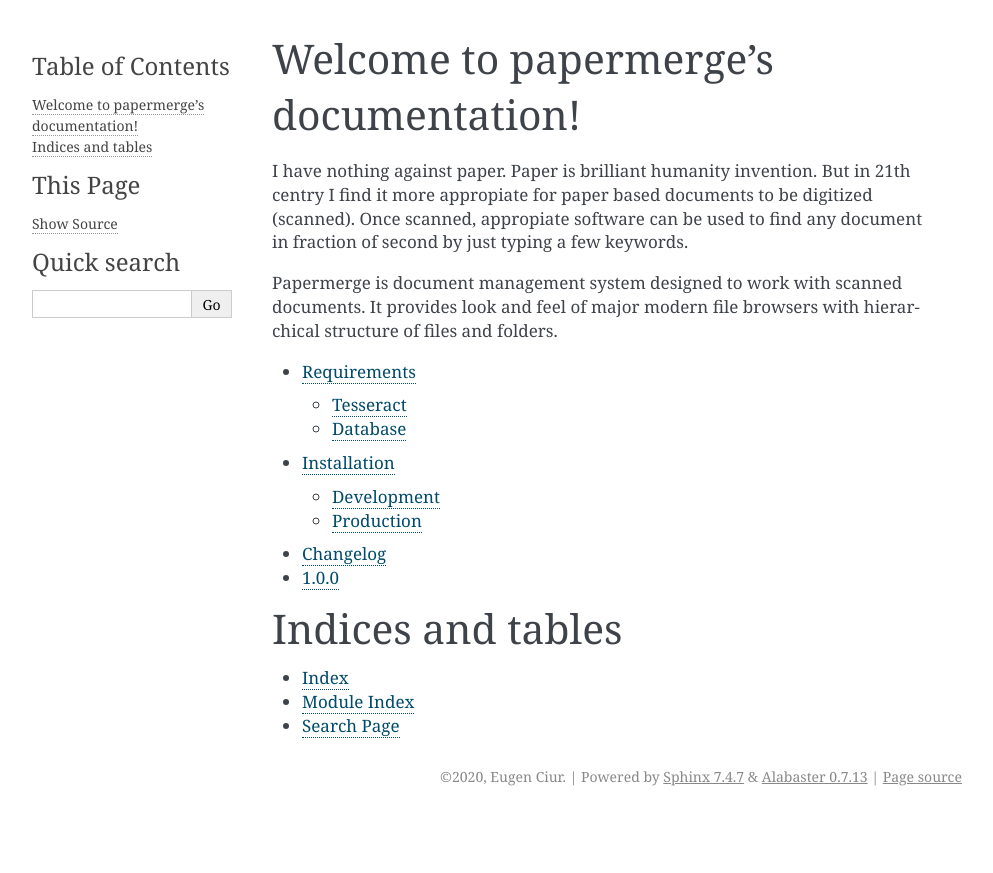
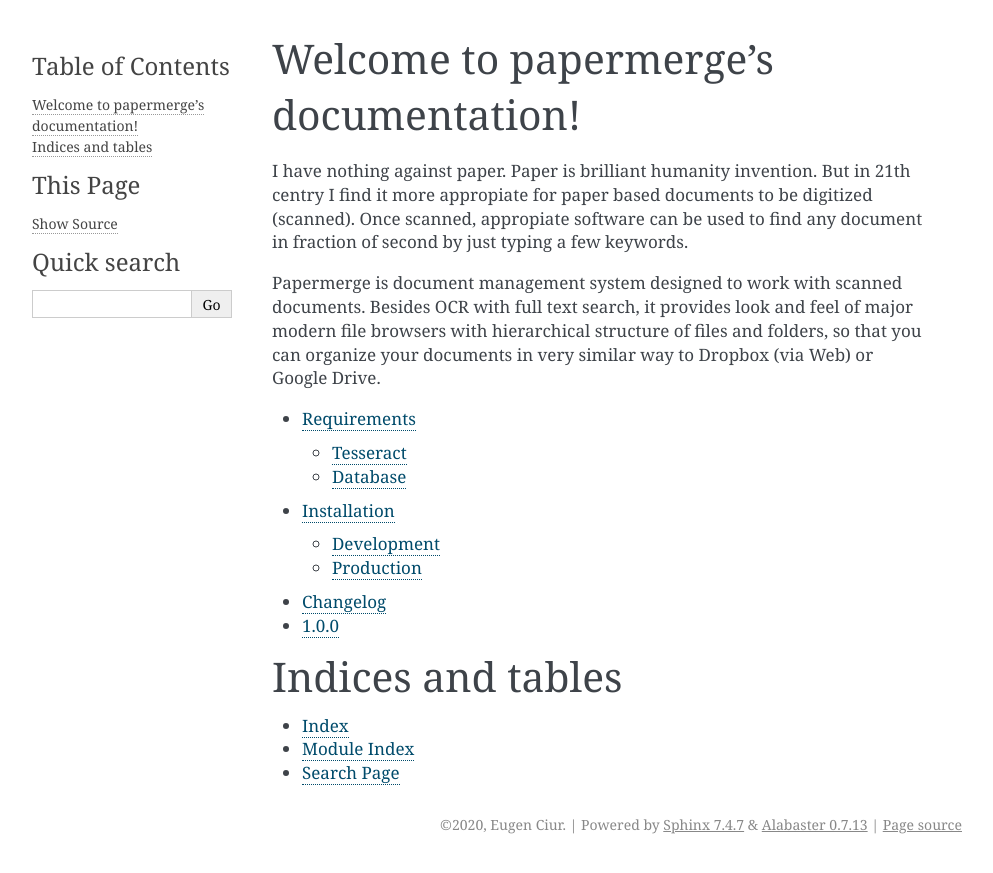
Before and after one commit to ciur/papermerge, a Sphinx documentation site: the page built from docs/source/index.rst, in a window 1280 px wide. Shown: the top 873 px of the page, without its empty margins (148-1141 px from the left). Built offline with Sphinx 7.4.7, drawn with Linux system fonts in a browser that asks for light colours.

Commit message:
documentation

```diff
--- a/docs/source/index.rst
+++ b/docs/source/index.rst
@@ -3,13 +3,15 @@
 
 I have nothing against paper. Paper is brilliant humanity invention. But in
 21th centry I find it more appropiate for paper based documents to be
-digitized (scanned). Once scanned, appropiate software can be used to
-find any document in fraction of second by just typing a few keywords.
+digitized (scanned). Once scanned, appropiate software can be used to find any
+document in fraction of second by just typing a few keywords.
 
 
 Papermerge is document management system designed to work with scanned
-documents. It provides look and feel of major modern file browsers with
-hierarchical structure of files and folders.
+documents. Besides OCR with full text search, it provides look and feel of
+major modern file browsers with hierarchical structure of files and folders,
+so that you can organize your documents in very similar way to Dropbox (via Web)
+or Google Drive.
 
 .. toctree::
    :maxdepth: 2
```
